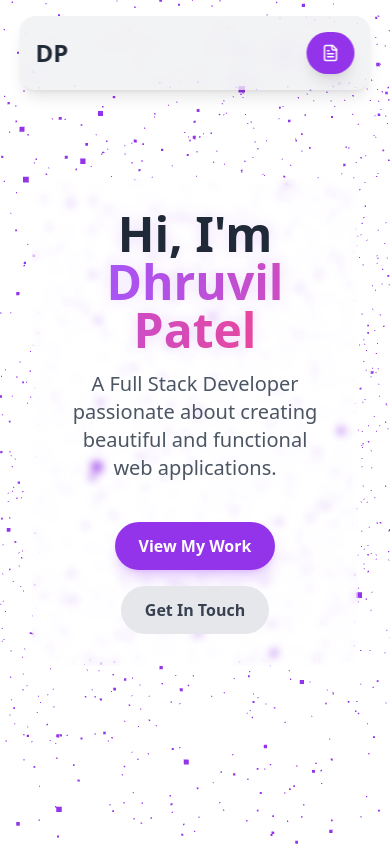
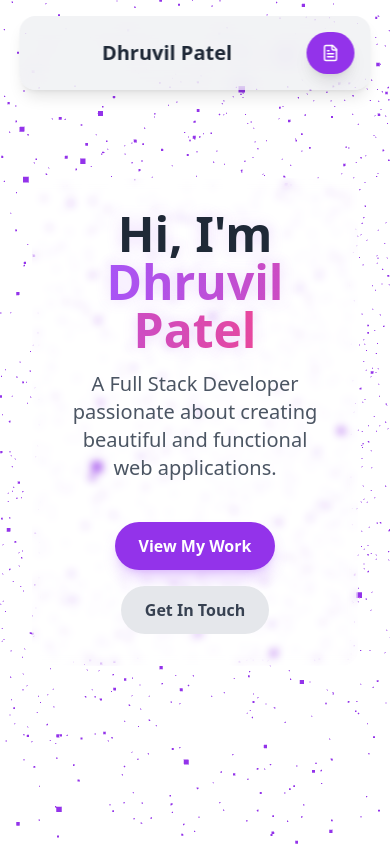
Before and after one commit to PatelDhruvil2502/portfolio_latest, a React (Vite) app: page / in a window 390 px wide. Shown: the top 846 px of the page. Built offline with nearby package versions, Linux system fonts and the light colour scheme.

Commit message:
mobile header improved

```diff
--- a/src/App.jsx
+++ b/src/App.jsx
@@ -72,7 +72,6 @@ const skills = [
   { name: "Git", icon: <GitCommit size={32} className="text-purple-600" /> },
 ];
 
-// Define projects data
 
 import pihealth from "../src/assets/pihealth.png";
 import me from "../src/assets/me.png";
@@ -613,6 +612,28 @@ const App = () => {
           isMobile ? "rounded-2xl" : "rounded-full"
         }`}
       >
+        {isMobile && activeSection === "home" ? (
+          <div className="grid grid-cols-[1fr_auto] items-center p-4 gap-2">
+            <div className="text-center">
+              <motion.div className="text-xl font-extrabold text-gray-800 inline-block">
+                Dhruvil Patel
+              </motion.div>
+            </div>
+            <motion.a
+              style={{ width: buttonWidth, padding: buttonPadding }}
+              href="https://drive.google.com/file/d/1VfPTEp3cL0i6zNzR8dOj5tzcZ4j-R6A4/view?usp=sharing"
+              download
+              className="flex items-center justify-center gap-2 bg-purple-600 text-white font-semibold transition-all duration-300 shadow-lg rounded-full hover:bg-purple-700"
+            >
+              <FileText size={18} />
+              <motion.span
+                style={{ opacity: textOpacity, display: textDisplay }}
+              >
+                Resume
+              </motion.span>
+            </motion.a>
+          </div>
+        ) : (
           <div className="flex items-center justify-between p-4 md:px-8">
             <div className="flex items-center gap-6">
               <motion.div className="text-2xl font-extrabold text-gray-800">
@@ -651,7 +672,8 @@ const App = () => {
                       }`}
                     >
                       {item.name}
-                    {activeSection === item.id && activeSection !== "home" && (
+                      {activeSection === item.id &&
+                        activeSection !== "home" && (
                           <motion.span
                             layoutId="underline"
                             className="absolute left-0 -bottom-1 block h-0.5 w-full bg-purple-600"
@@ -669,11 +691,14 @@ const App = () => {
               className="flex items-center justify-center gap-2 bg-purple-600 text-white font-semibold transition-all duration-300 shadow-lg rounded-full hover:bg-purple-700"
             >
               <FileText size={18} />
-            <motion.span style={{ opacity: textOpacity, display: textDisplay }}>
+              <motion.span
+                style={{ opacity: textOpacity, display: textDisplay }}
+              >
                 Resume
               </motion.span>
             </motion.a>
           </div>
+        )}
         <AnimatePresence>
           {isMenuOpen && isMobile && (
             <motion.div
```
Lines whose indentation alone changed are shown as unchanged.
